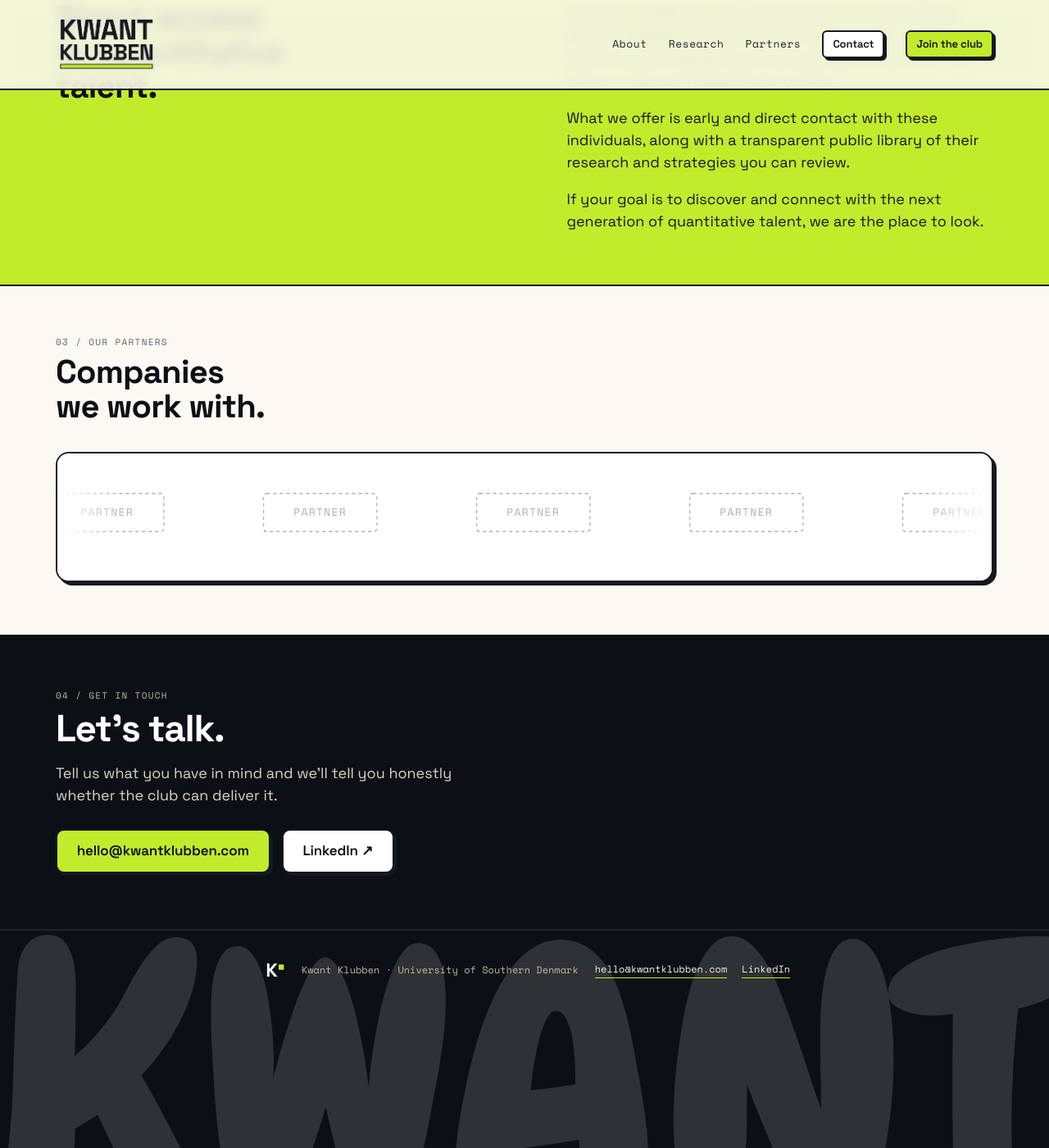
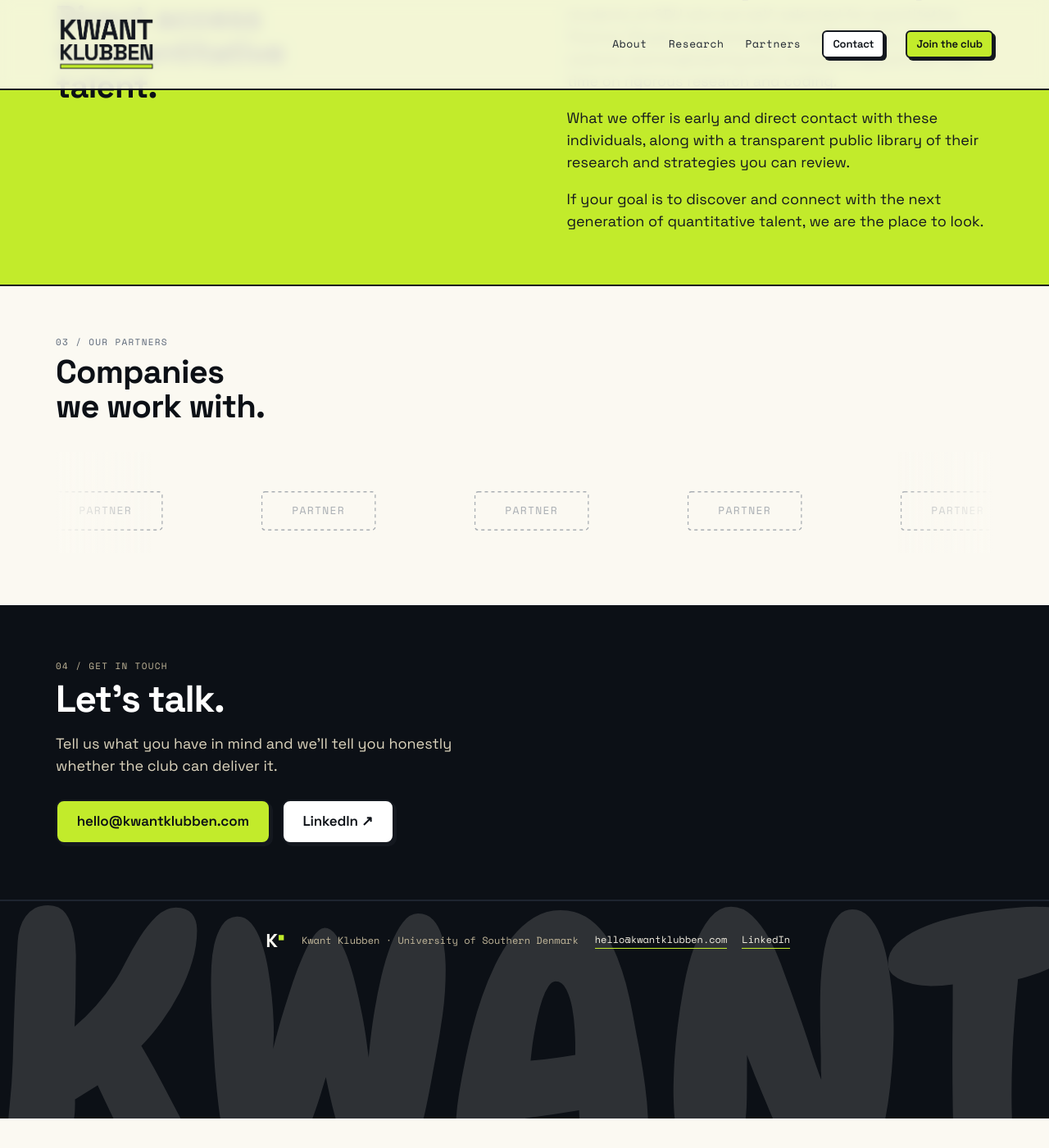
Before and after one commit to Lorenz0n/kwantklubben-site, a Jekyll site: the page built from partners/index.html, in a window 1280 px wide and 1400 px high, scrolled down 997 px. Shown: the whole window at 82% size. Built offline with Jekyll 4.4.1, drawn with Linux system fonts in a browser that asks for light colours; after the commit the page ends 2361 px from its top, so only the background shows below that.

Commit message:
Remove box card styling from partner ticker

```diff
--- a/css/styles.css
+++ b/css/styles.css
@@ -907,28 +907,24 @@
 .kk-ticker-wrap {
   width: 100%;
   overflow: hidden;
-  background: var(--surface-card);
-  border: var(--border-bold) solid var(--ink-800);
-  border-radius: var(--radius-lg);
-  box-shadow: var(--pop-4);
-  padding: 48px 0;
+  padding: 48px 0 16px;
   position: relative;
 }
 .kk-ticker-wrap::before, .kk-ticker-wrap::after {
   content: "";
   position: absolute;
   top: 0; bottom: 0;
-  width: 80px;
+  width: 120px;
   z-index: 2;
   pointer-events: none;
 }
 .kk-ticker-wrap::before {
   left: 0;
-  background: linear-gradient(to right, var(--surface-card), transparent);
+  background: linear-gradient(to right, var(--paper-50), transparent);
 }
 .kk-ticker-wrap::after {
   right: 0;
-  background: linear-gradient(to left, var(--surface-card), transparent);
+  background: linear-gradient(to left, var(--paper-50), transparent);
 }
 .kk-ticker {
   display: inline-flex;
```
